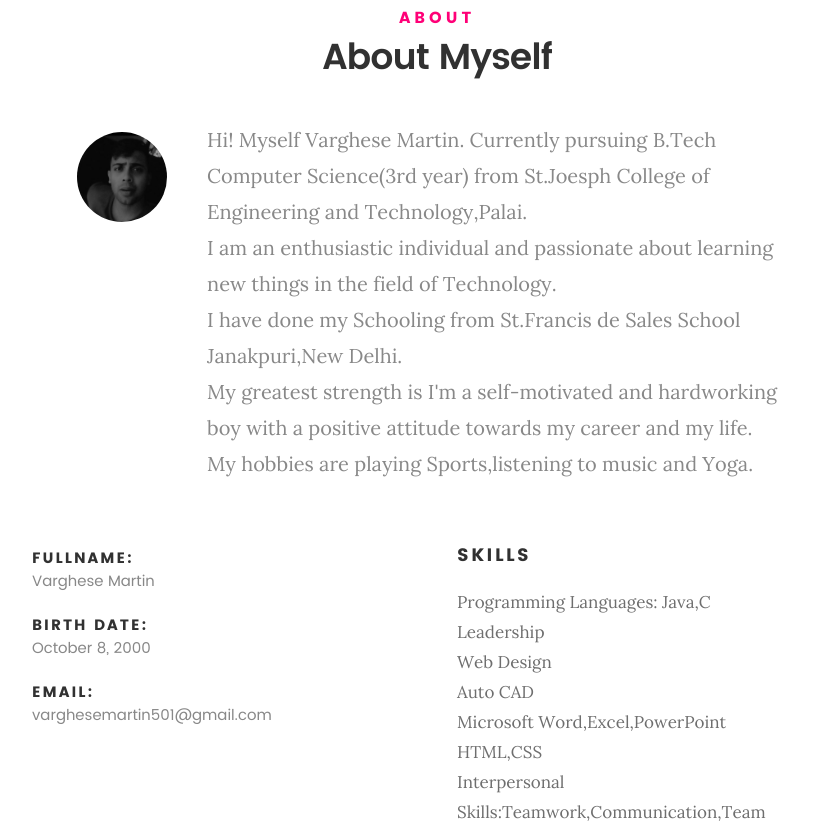
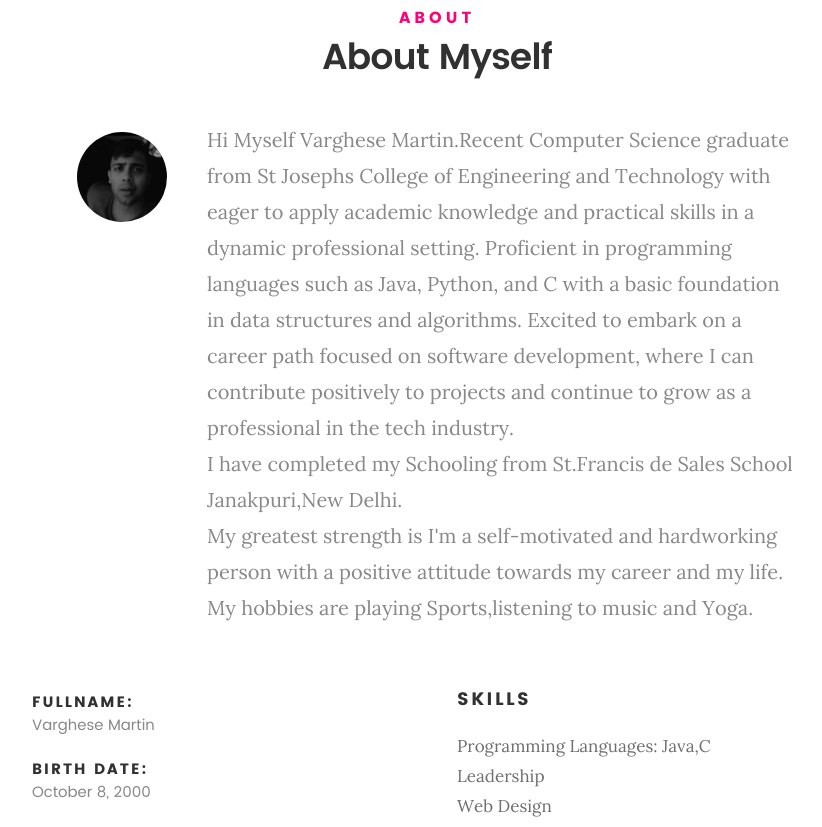
Before and after one commit to Varghesemartin/Personal_Portfolio_github.io, a plain HTML site: page index.html in a window 1280 px wide. Shown: the part 917-1744 px from the top of the page, without its empty margins (203-1025 px from the left). Drawn offline with Linux system fonts and the light colour scheme; files whose address does not match are found by name.

Commit message:
Updated Index.html

```diff
--- a/index.html
+++ b/index.html
@@ -79,7 +79,7 @@
 	   			<p class="intro-position">
 	   				<span> Student Developer</span>
 	   				<span>Programmer</span>
-					<span>Entrepreneur</span>
+
 	   			</p>
 
 	   			<a class="button stroke smoothscroll" href="#about" title="">More About Me</a>
@@ -112,10 +112,9 @@
 
    				<img src="images/My Profile1.jpg" alt="Profile Picture">
 
-   				<p class="lead">Hi! Myself Varghese Martin. Currently pursuing B.Tech Computer Science(3rd year) from St.Joesph College of Engineering and Technology,Palai.<br>
-				 I am an enthusiastic individual and passionate about learning new things in the field of Technology.<br>
-				 I have done my Schooling from St.Francis de Sales School Janakpuri,New Delhi.<br>
-				 My greatest strength is I'm a self-motivated and hardworking boy with a positive attitude towards my career and my life.<br>
+   				<p class="lead">Hi Myself Varghese Martin.Recent Computer Science graduate from St Josephs College of Engineering and Technology with eager to apply academic knowledge and practical skills in a dynamic professional setting. Proficient in programming languages such as Java, Python, and C with a basic foundation in data structures and algorithms. Excited to embark on a career path focused on software development, where I can contribute positively to projects and continue to grow as a professional in the tech industry.<br>
+				 I have completed my Schooling from St.Francis de Sales School Janakpuri,New Delhi.<br>
+				 My greatest strength is I'm a self-motivated and hardworking person with a positive attitude towards my career and my life.<br>
 				 My hobbies are playing Sports,listening to music and Yoga.
 				</p>
 
```
